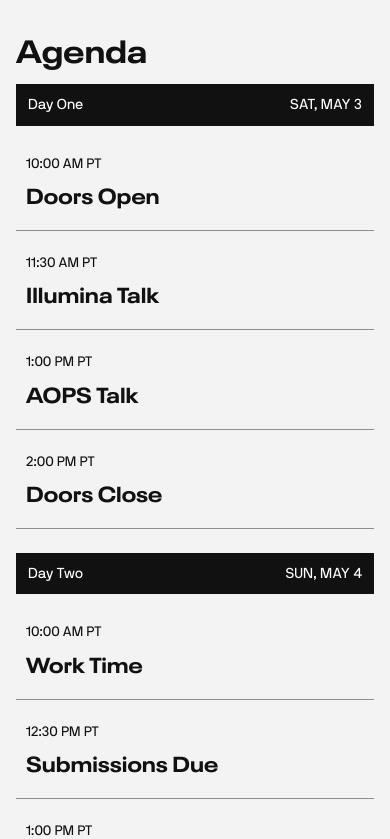
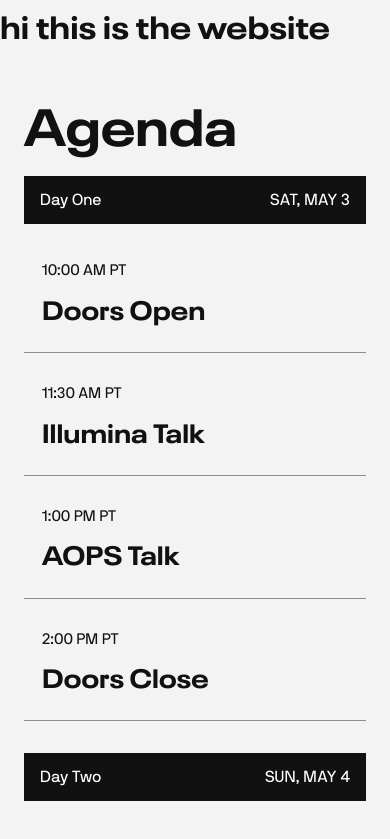
Before and after one commit to ucsddesignco/df26, a React (Vite) app: page / in a window 390 px wide. Shown: the top 839 px of the page. Built offline with nearby package versions, Linux system fonts and the light colour scheme.

Commit message:
changed agendasection name

```diff
--- a/src/App.tsx
+++ b/src/App.tsx
@@ -1,11 +1,12 @@
-import FAQ from "./Components/FAQ/FAQ";
-import Agenda from "./Components/Agenda/Agenda";
+import Faq from "./Components/Faq/Faq"
+import Agenda from "./Components/AgendaSection/Agenda"
 
 function App() {
   return (
     <>
+      <h1>hi this is the website</h1>
       <Agenda />
-      <FAQ />
+      <Faq />
     </>
   );
 }
--- a/src/components/Agenda/Agenda.scss
+++ /dev/null
@@ -1,103 +0,0 @@
-.agenda-section {
-  padding: 64px 72px;
-  // background: #f3f3f3;
-  color: #111111;
-
-  &-title {
-    margin: 0 0 28px;
-    font-size: 3.25rem;
-    font-weight: 700;
-    line-height: 1;
-  }
-}
-
-.agenda-grid {
-  display: grid;
-  grid-template-columns: 1fr 1fr;
-  gap: 32px;
-}
-
-.agenda-column {
-  width: 100%;
-  min-width: 0;
-}
-
-.agenda-header {
-  display: flex;
-  justify-content: space-between;
-  align-items: center;
-  gap: 12px;
-  background: #111111;
-  color: #ffffff;
-  padding: 12px 16px;
-  margin-bottom: 6px;
-  font-size: 1rem;
-  font-weight: 500;
-}
-
-.agenda-item {
-  padding: 30px 18px;
-  border-bottom: 1px solid #8e8e8e;
-}
-
-.agenda-time {
-  margin: 0 0 10px;
-  font-size: 0.95rem;
-  font-weight: 500;
-}
-
-.agenda-title {
-  margin: 0;
-  font-size: 2rem;
-  font-weight: 400;
-  line-height: 1.1;
-}
-
-@media (max-width: 900px) {
-  .agenda-section {
-    padding: 48px 24px;
-
-    &-title {
-      font-size: 2.5rem;
-    }
-  }
-
-  .agenda-grid {
-    grid-template-columns: 1fr;
-    gap: 24px;
-  }
-
-  .agenda-title {
-    font-size: 1.65rem;
-  }
-}
-
-@media (max-width: 600px) {
-  .agenda-section {
-    padding: 32px 16px;
-
-    &-title {
-      font-size: 2rem;
-      margin-bottom: 20px;
-    }
-  }
-
-  .agenda-header {
-    padding: 10px 12px;
-    font-size: 0.9rem;
-  }
-
-  .agenda-item {
-    padding: 22px 10px;
-  }
-
-  .agenda-time {
-    font-size: 0.85rem;
-    margin-bottom: 8px;
-  }
-
-  .agenda-title {
-    font-size: 1.35rem;
-    line-height: 1.2;
-  }
-}
--- /dev/null
+++ b/src/components/AgendaSection/Agenda.scss
@@ -0,0 +1,68 @@
+//this is the agenda section
+
+.agenda-section {
+    padding: 64px 72px;
+    background: #f3f3f3;
+    color: #111111;
+  }
+
+  .agenda-section-title {
+    margin: 0 0 28px;
+    font-size: 3.25rem;
+    font-weight: 700;
+    line-height: 1;
+  }
+
+  .agenda-grid {
+    display: grid;
+    grid-template-columns: 1fr 1fr;
+    gap: 32px;
+  }
+
+  .agenda-column {
+    width: 100%;
+  }
+
+  .agenda-header {
+    display: flex;
+    justify-content: space-between;
+    align-items: center;
+    background: #111111;
+    color: #ffffff;
+    padding: 12px 16px;
+    margin-bottom: 6px;
+    font-size: 1rem;
+    font-weight: 500;
+  }
+
+  .agenda-item {
+    padding: 30px 18px 30px 18px;
+    border-bottom: 1px solid #8e8e8e;
+  }
+
+  .agenda-time {
+    margin: 0 0 10px;
+    font-size: 0.95rem;
+    font-weight: 500;
+  }
+
+  .agenda-title {
+    margin: 0;
+    font-size: 2rem;
+    font-weight: 400;
+    line-height: 1.1;
+  }
+
+  @media (max-width: 900px) {
+    .agenda-section {
+      padding: 48px 24px;
+    }
+
+    .agenda-grid {
+      grid-template-columns: 1fr;
+    }
+
+    .agenda-title {
+      font-size: 1.65rem;
+    }
+  }
--- a/src/components/Agenda/Agenda.tsx
+++ b/src/components/AgendaSection/Agenda.tsx
@@ -25,11 +25,7 @@ type AgendaColumnProps = {
   items: AgendaItem[];
 };
 
-function AgendaColumn({
-  dayLabel,
-  dateLabel,
-  items,
-}: AgendaColumnProps) {
+function AgendaColumn({ dayLabel, dateLabel, items }: AgendaColumnProps) {
   return (
     <div className="agenda-column">
       <div className="agenda-header">
--- a/src/components/FAQ/FAQ.scss
+++ b/src/components/FAQ/FAQ.scss
@@ -1,7 +1,9 @@
+//this is the faq section.container {
 .container {
   padding: 0 120px;
   font-family: "NB International";
 }
+
 .title {
   font-size: 32px;
   font-family: "Neue Plak";
--- a/src/components/FAQ/FAQ.tsx
+++ b/src/components/FAQ/FAQ.tsx
@@ -5,7 +5,7 @@ import MuiAccordionSummary, {
   type AccordionSummaryProps,
 } from "@mui/material/AccordionSummary";
 import MuiAccordionDetails from "@mui/material/AccordionDetails";
-import "./FAQ.scss";
+import "./Faq.scss";
 
 const faqData = [
   {
```
